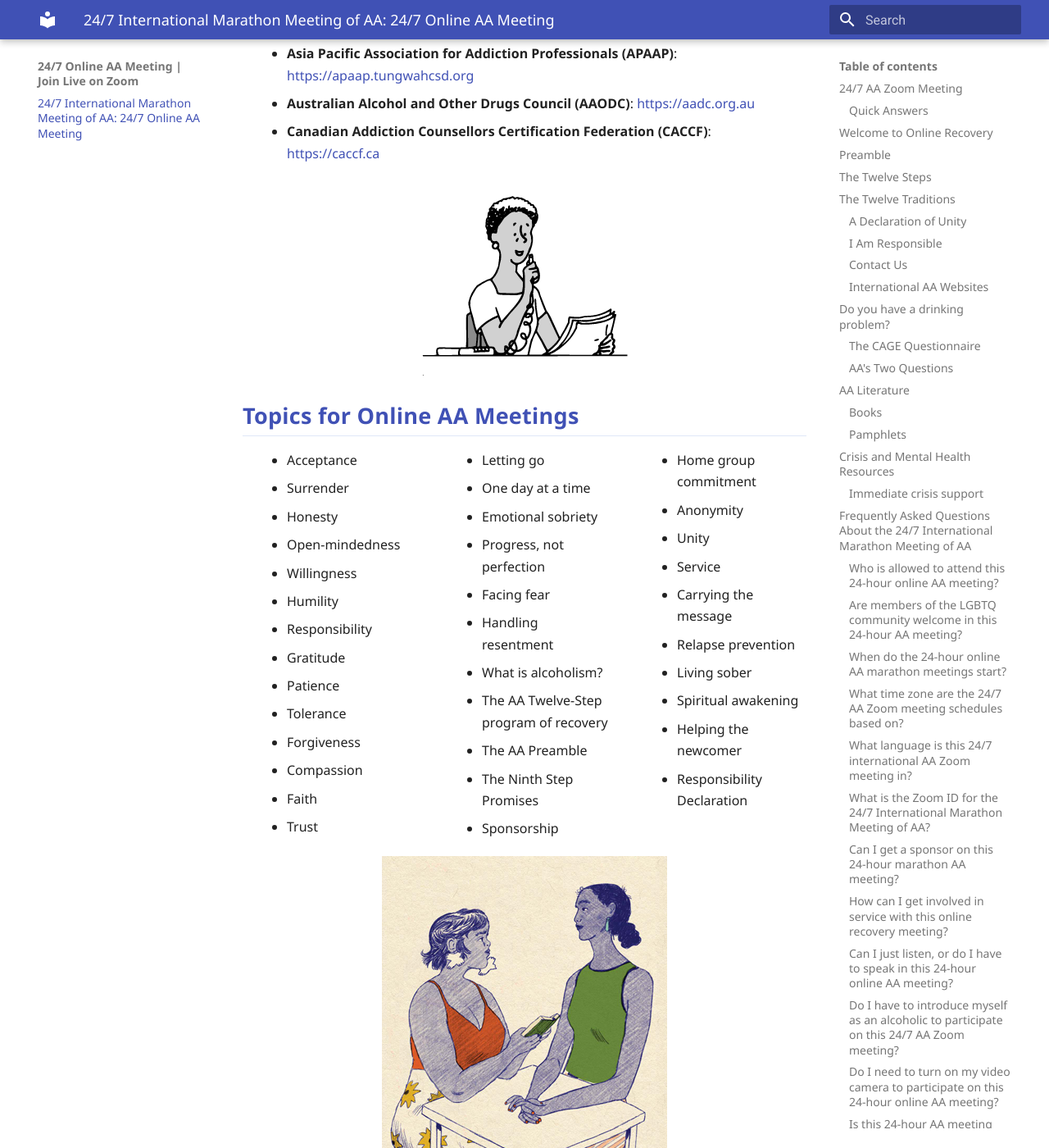
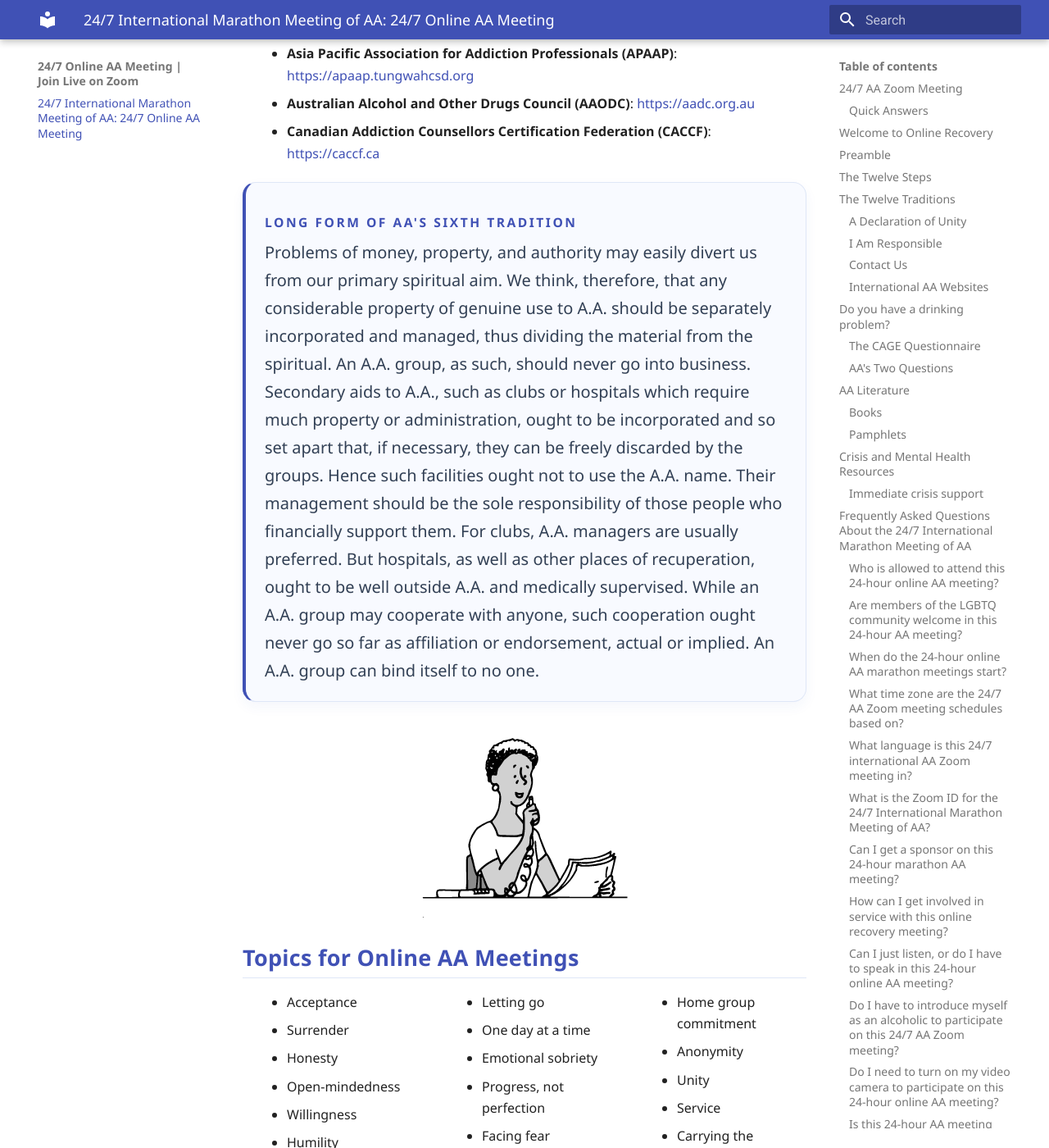
Before and after one commit to meetings03/24hourmeeting, an MkDocs documentation site: the page built from docs/index.md, in a window 1280 px wide and 1400 px high, scrolled down 24049 px. Shown: the whole window at 82% size. Built offline with MkDocs 1.6.1 and Material for MkDocs 9.7.7, drawn with Linux system fonts in a browser that asks for light colours; comment, search, counter and statistics services are not loaded.

Commit message:
Add Tradition Six vignette

```diff
--- a/docs/index.md
+++ b/docs/index.md
@@ -430,6 +430,11 @@
 - **Australian Alcohol and Other Drugs Council (AAODC)**: [https://aadc.org.au](https://aadc.org.au)
 - **Canadian Addiction Counsellors Certification Federation (CACCF)**: [https://caccf.ca](https://caccf.ca)
 
+<div class="quote-card">
+  <p class="quote-label">Long Form of AA's Sixth Tradition</p>
+  <p class="quote-text">Problems of money, property, and authority may easily divert us from our primary spiritual aim. We think, therefore, that any considerable property of genuine use to A.A. should be separately incorporated and managed, thus dividing the material from the spiritual. An A.A. group, as such, should never go into business. Secondary aids to A.A., such as clubs or hospitals which require much property or administration, ought to be incorporated and so set apart that, if necessary, they can be freely discarded by the groups. Hence such facilities ought not to use the A.A. name. Their management should be the sole responsibility of those people who financially support them. For clubs, A.A. managers are usually preferred. But hospitals, as well as other places of recuperation, ought to be well outside A.A. and medically supervised. While an A.A. group may cooperate with anyone, such cooperation ought never go so far as affiliation or endorsement, actual or implied. An A.A. group can bind itself to no one.</p>
+</div>
+
 <div class="tradition-image-row" style="margin: 1.5rem 0; display: flex; flex-wrap: wrap; gap: 1rem; align-items: center; justify-content: center;">
   <img src="images/Member_Sharing_at_Mic.png" alt="Member sharing at the microphone image" style="max-width: 100%; height: auto;" />
 </div>
```
Also changed, not shown: site/index.html, site/search/search_index.json.
